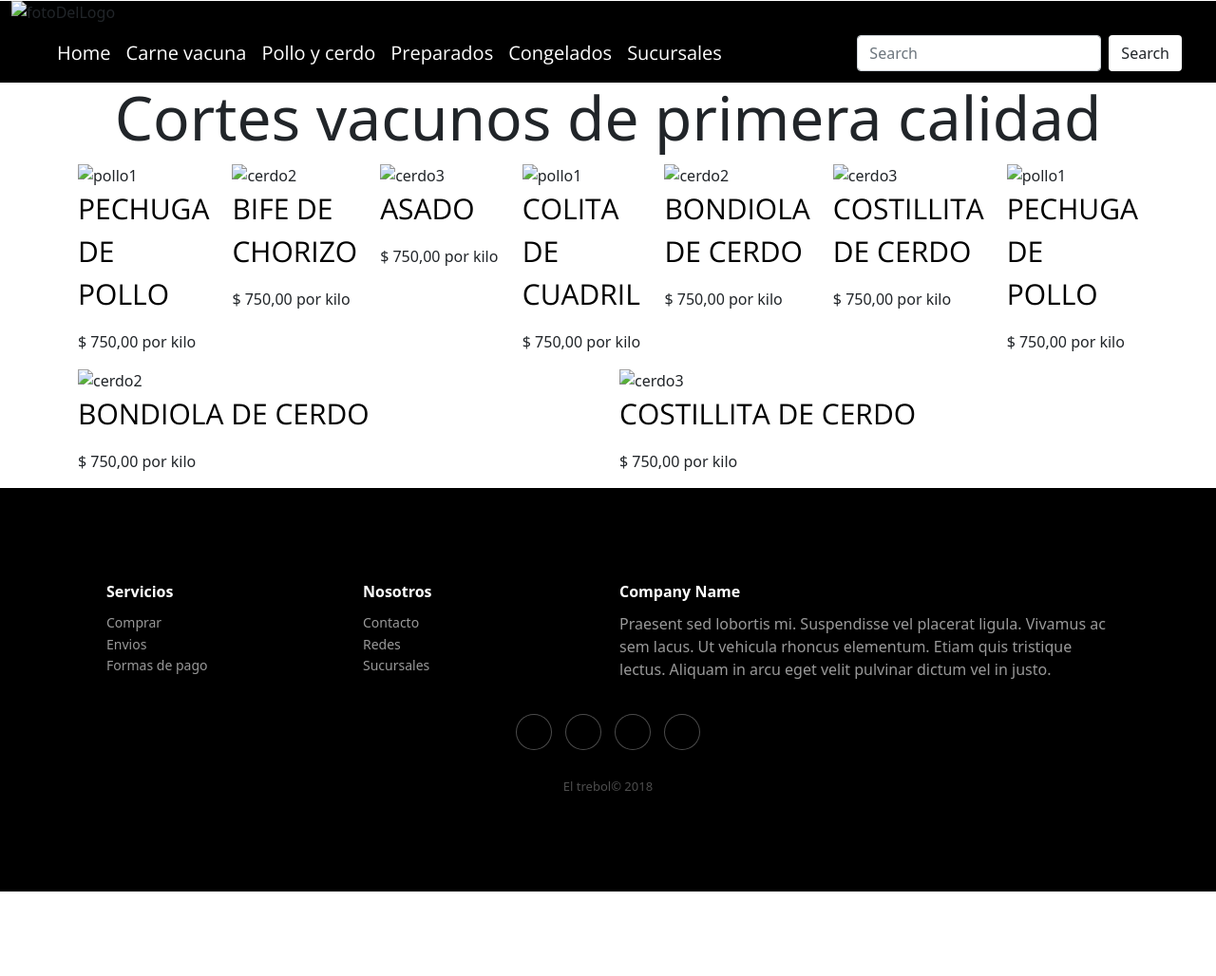
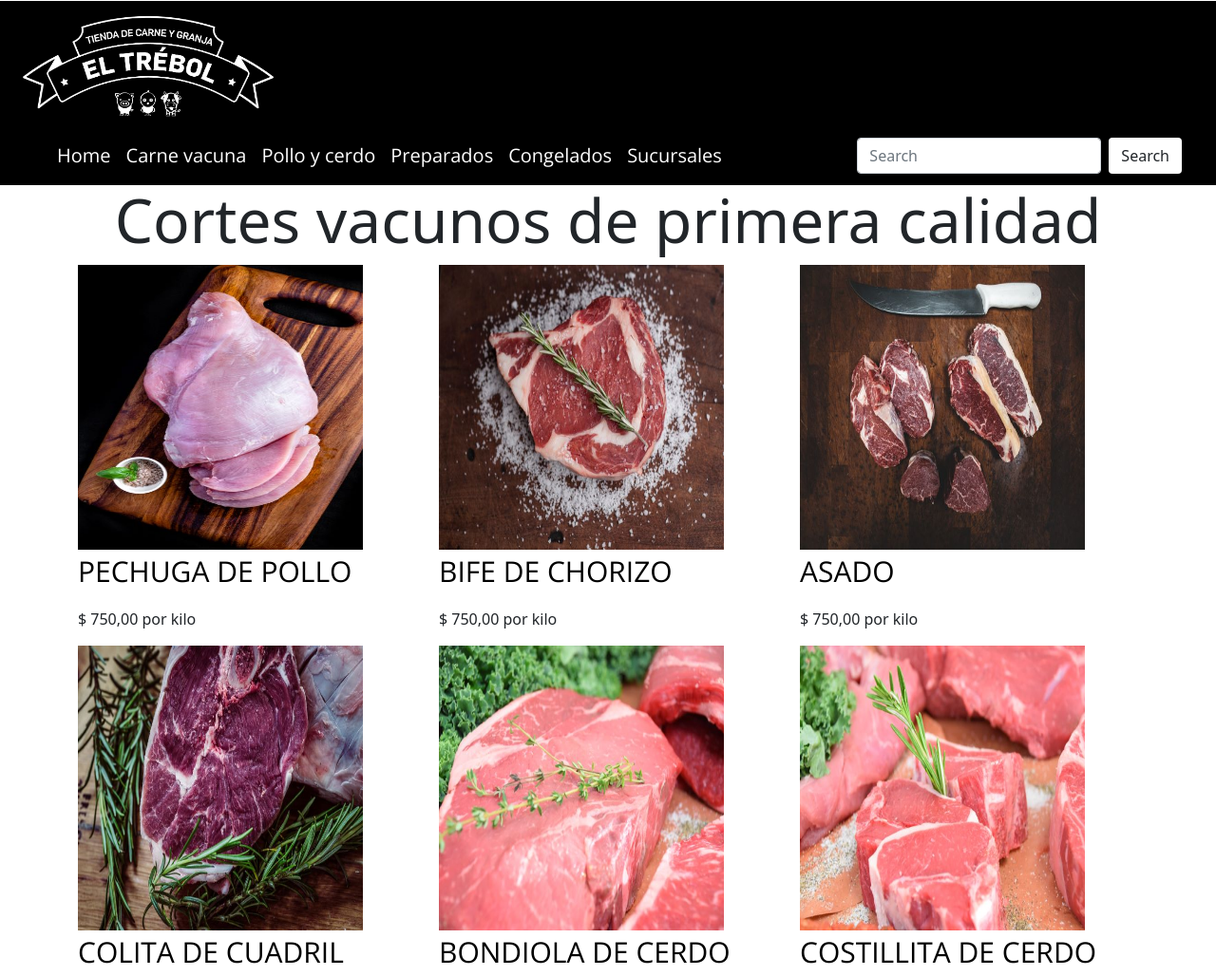
Before and after one commit to TrellixVulnTeam/Proyecto-github_U2H8, a plain HTML site: page pages/carnevacuna.html in a window 1280 px wide. Shown: the top 1028 px of the page at 95% size. Before the commit the page ends 939 px from the top, so only its background shows below. Drawn offline with nearby package versions, Linux system fonts and the light colour scheme; the site is published under a folder, as on GitHub Pages, so addresses that start at the root find nothing.

Commit message:
arreglo fotos

```diff
--- a/pages/carnevacuna.html
+++ b/pages/carnevacuna.html
@@ -22,7 +22,7 @@
         <div class="container-fluid">
             <div class="row">
                 <div class="col-12 d-flex justify-content-left">
-                    <img class="logo" src="/assets/logo3.jpg" alt="fotoDelLogo" />
+                    <img class="logo" src="../assets/logo3.jpg" alt="fotoDelLogo" />
                 </div>
             </div>
         </div>
@@ -38,22 +38,22 @@
                 <a class="navbar-brand" href="index.html"></a>
                 <ul class="navbar-nav me-auto mb-2 mb-lg-0">
                   <li class="nav-item">
-                    <a class="nav-link active" aria-current="page" href="/index.html">Home</a>
+                    <a class="nav-link active" aria-current="page" href="../index.html">Home</a>
                   </li>
                   <li class="nav-item">
-                    <a class="nav-link" href="/pages/carnevacuna.html">Carne vacuna</a>
+                    <a class="nav-link" href="../pages/carnevacuna.html">Carne vacuna</a>
                   </li>
                   <li class="nav-item">
-                    <a class="nav-link" href="/pages/polloycerdo.html">Pollo y cerdo</a>
+                    <a class="nav-link" href="../pages/polloycerdo.html">Pollo y cerdo</a>
                   </li>
                   <li class="nav-item">
-                    <a class="nav-link" href="/pages/preparados.html">Preparados</a>
+                    <a class="nav-link" href="../pages/preparados.html">Preparados</a>
                   </li>
                   <li class="nav-item">
-                    <a class="nav-link" href="/pages/congelados.html">Congelados</a>
+                    <a class="nav-link" href="../pages/congelados.html">Congelados</a>
                   </li>
                   <li class="nav-item">
-                    <a class="nav-link" href="/pages/sucursales.html">Sucursales</a>
+                    <a class="nav-link" href="../pages/sucursales.html">Sucursales</a>
                   </li>
                 </ul>
                 <form class="d-flex">
@@ -75,7 +75,7 @@
 
                 <div class="col">
                     <img class="main__destacados__foto"
-                    src="/assets/pollo1.jpg"
+                    src="../assets/pollo1.jpg"
                     alt="pollo1"/>
                 <p class="main__destacados__parrafo">Pechuga de pollo</p>
                 <p>$ 750,00 por kilo</p>
@@ -83,7 +83,7 @@
 
                 <div class="col">
                     <img class="main__destacados__foto"
-                    src="/assets/carnevacuna1.jpg"
+                    src="../assets/carnevacuna1.jpg"
                     alt="cerdo2"/>
                     <p class="main__destacados__parrafo">Bife de chorizo</p>
                     <p>$ 750,00 por kilo</p>
@@ -91,7 +91,7 @@
 
                 <div class="col">
                     <img class="main__destacados__foto"
-                    src="/assets/carnevacuna2.jpg"
+                    src="../assets/carnevacuna2.jpg"
                     alt="cerdo3"/>
                     <p class="main__destacados__parrafo">Asado</p>
                     <p>$ 750,00 por kilo</p>
@@ -99,7 +99,7 @@
 
                 <div class="col">
                     <img class="main__destacados__foto"
-                    src="/assets/carnevacuna3.jpg"
+                    src="../assets/carnevacuna3.jpg"
                     alt="pollo1"/>
                     <p class="main__destacados__parrafo">Colita de cuadril</p>
                     <p>$ 750,00 por kilo</p>
@@ -107,7 +107,7 @@
 
                 <div class="col">
                     <img class="main__destacados__foto"
-                    src="/assets/cerdo2.jpg"
+                    src="../assets/cerdo2.jpg"
                     alt="cerdo2"/>
                     <p class="main__destacados__parrafo">Bondiola de cerdo</p>
                     <p>$ 750,00 por kilo</p>
@@ -115,7 +115,7 @@
 
                 <div class="col">
                     <img class="main__destacados__foto"
-                    src="/assets/cerdo3.jpg"
+                    src="../assets/cerdo3.jpg"
                     alt="cerdo3"/>
                     <p class="main__destacados__parrafo">Costillita de cerdo</p>
                     <p>$ 750,00 por kilo</p>
@@ -123,7 +123,7 @@
 
                 <div class="col">
                     <img class="main__destacados__foto"
-                    src="/assets/pollo1.jpg"
+                    src="../assets/pollo1.jpg"
                     alt="pollo1"/>
                     <p class="main__destacados__parrafo">Pechuga de pollo</p>
                     <p>$ 750,00 por kilo</p>
@@ -131,7 +131,7 @@
 
                 <div class="col">
                     <img class="main__destacados__foto"
-                    src="/assets/cerdo2.jpg"
+                    src="../assets/cerdo2.jpg"
                     alt="cerdo2"/>
                     <p class="main__destacados__parrafo">Bondiola de cerdo</p>
                     <p>$ 750,00 por kilo</p>
@@ -139,7 +139,7 @@
 
                 <div class="col">
                     <img class="main__destacados__foto"
-                    src="/assets/cerdo3.jpg"
+                    src="../assets/cerdo3.jpg"
                     alt="cerdo3"/>
                     <p class="main__destacados__parrafo">Costillita de cerdo</p>
                     <p>$ 750,00 por kilo</p>
```
